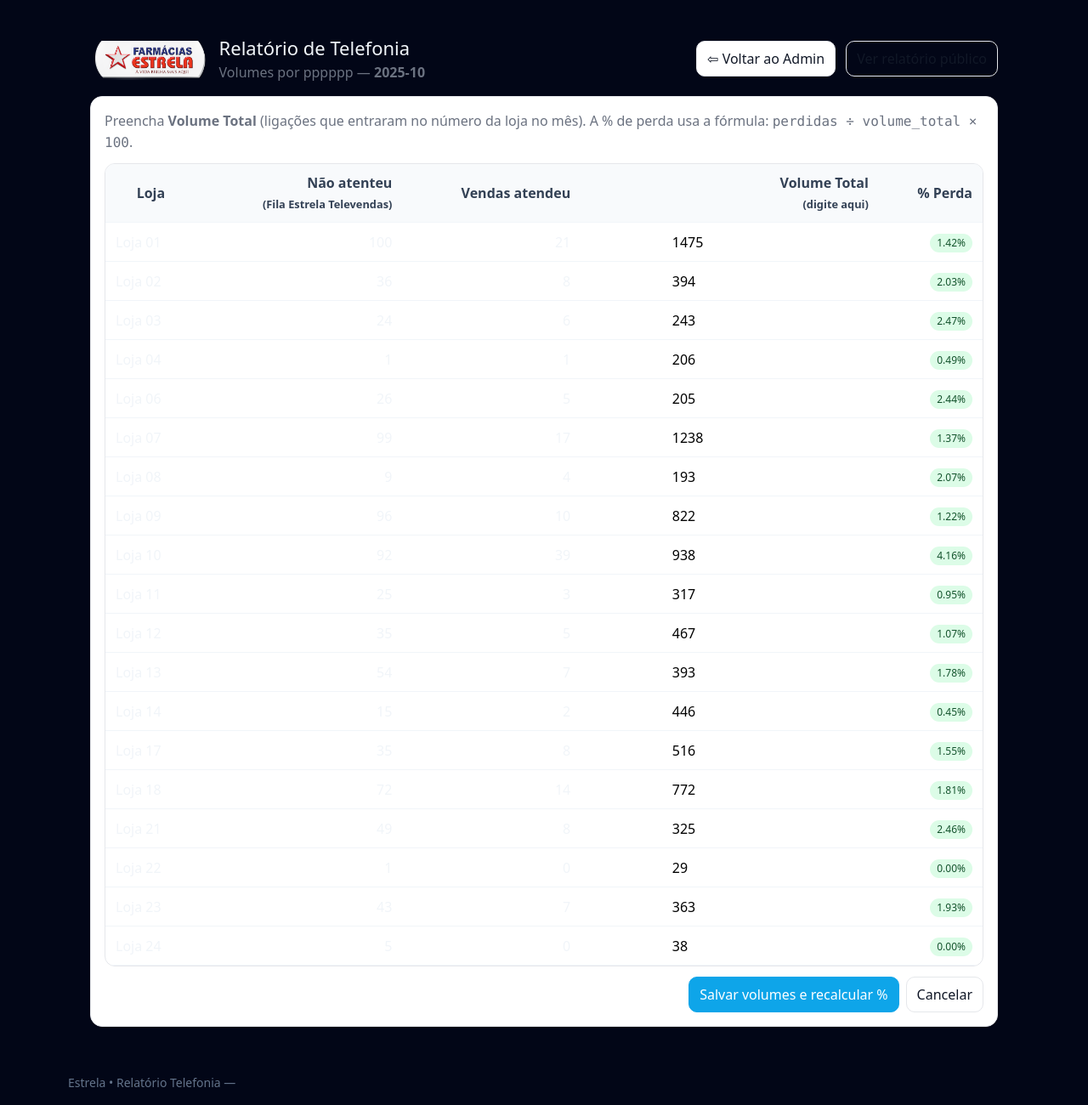
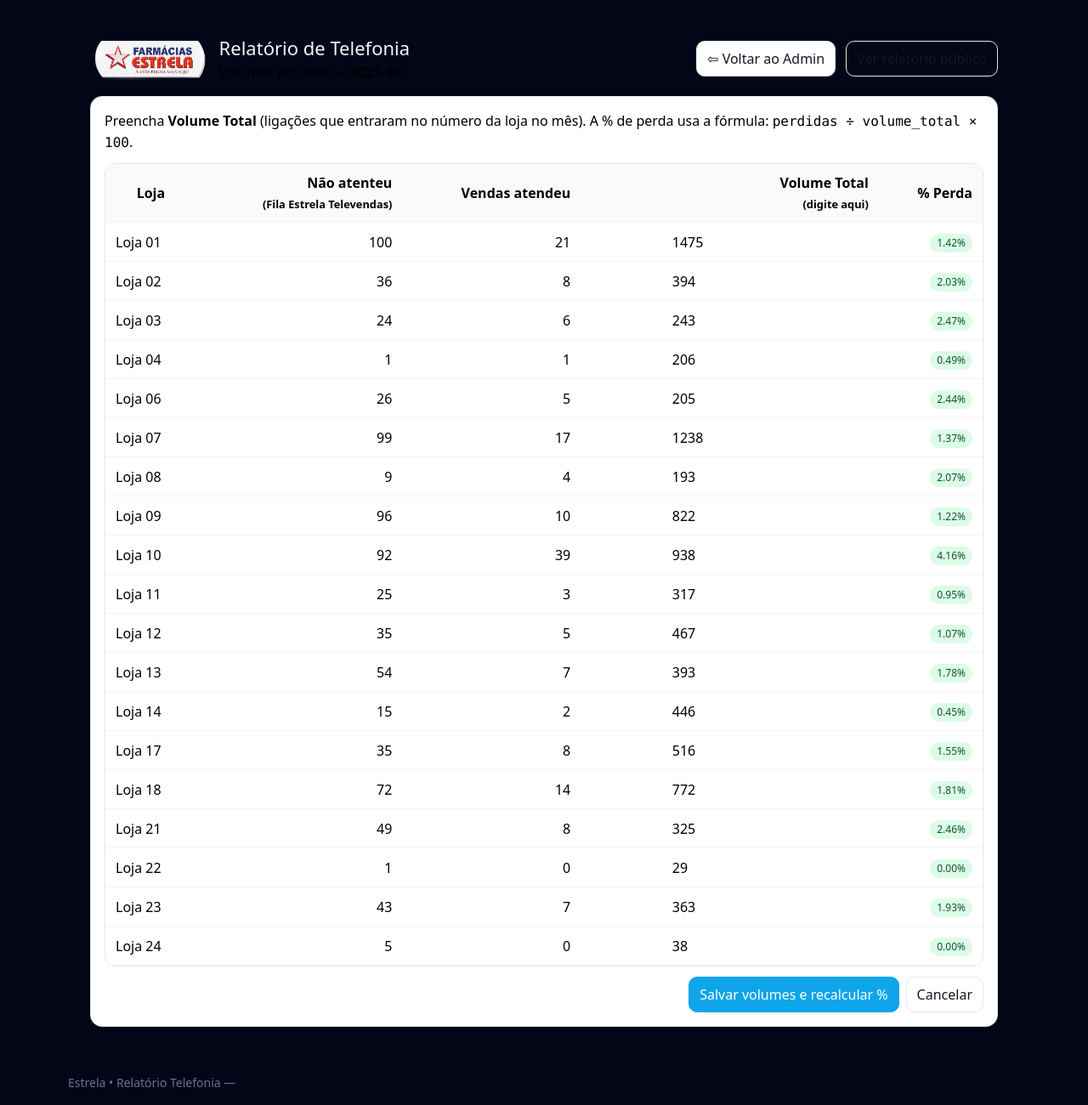
Before and after one commit to TI-FARMACIA-ESTRELA/Relatorio-Ligacao, a Flask app: a page that uses templates/admin_volumes.html in a window 1280 px wide. Shown: the part 73-1373 px from the top of the page at 85% size. Run offline with Flask 3, Linux system fonts and the light colour scheme; the visitor is signed in with stand-in values (Sample User, id 1); data comes from the database, SQL or seed files in the repository; some libraries are stand-ins or nearby versions.

Commit message:
Update admin_volumes.html

```diff
--- a/templates/admin_volumes.html
+++ b/templates/admin_volumes.html
@@ -8,7 +8,7 @@
       <img src="{{ url_for('static', filename='LOGO-ESTRELA-1024x387.png') }}" alt="Estrela" style="height:52px;object-fit:contain" />
       <div class="brand-titles">
         <h1>Relatório de Telefonia</h1>
-        <p class="subtitle">Volumes por pppppp — <strong>{{ ym }}</strong></p>
+        <p class="subtitle">Volumes por filial — <strong>{{ ym }}</strong></p>
       </div>
     </div>
     <div class="actions">
@@ -85,14 +85,14 @@
   .header-row { display:flex; align-items:center; justify-content:space-between; gap:16px; margin-bottom:16px;}
   .brand { display:flex; align-items:center; gap:14px; }
   .brand-titles h1 { margin:0; font-size:22px; }
-  .brand-titles .subtitle{ margin:0; color:#6b7280; }
+  .brand-titles .subtitle{ margin:0; color:#000000; }
   .actions .btn { margin-left:8px; }
   .card { background:#fff; border:1px solid #e5e7eb; border-radius:14px; padding:16px; box-shadow:0 1px 2px rgba(0,0,0,.04); }
-  .muted { color:#6b7280; margin:0 0 12px 0; }
+  .muted { color:#000000; margin:0 0 12px 0; }
   .table-scroll { overflow:auto; border:1px solid #e5e7eb; border-radius:12px; }
-  .table { width:100%; border-collapse:separate; border-spacing:0; min-width:700px;}
-  .table th, .table td { padding:10px 12px; border-bottom:1px solid #f1f5f9; vertical-align:middle;}
-  .table thead th { background:#f8fafc; font-weight:600; color:#334155; position:sticky; top:0; z-index:1;}
+  .table { color: #000;width:100%; border-collapse:separate; border-spacing:0; min-width:700px;}
+  .table th, .table td { color: #000;padding:10px 12px; border-bottom:1px solid #f1f5f9; vertical-align:middle;}
+  .table thead th { background:#f8fafc; font-weight:600; color:#000000; position:sticky; top:0; z-index:1;}
   .table tbody tr:hover { background:#f9fafb; }
   .num { text-align:right; white-space:nowrap; }
   .in-num { width:120px; padding:6px 8px; border:1px solid #d1d5db; border-radius:10px; text-align:right;}
```
